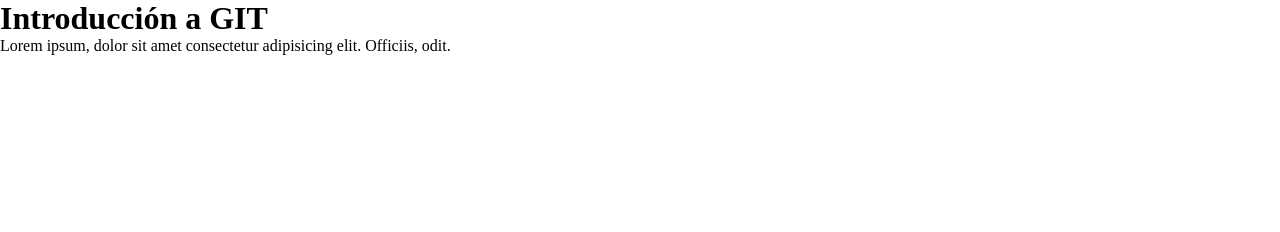
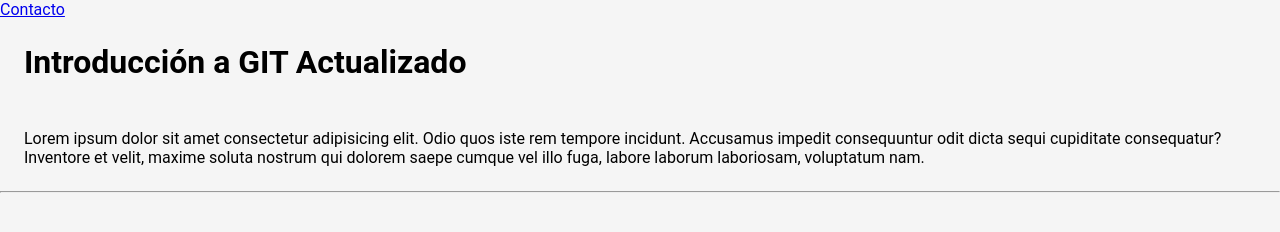
Before and after one commit to norianamijares/73593-Introduccion-GIT, a plain HTML site: page index.html in a window 1280 px wide. Drawn offline with Linux system fonts and the light colour scheme.

Commit message:
Navbar agregado, creado pagina de contacto y estilos mejorados

```diff
--- a/css/styles.css
+++ b/css/styles.css
@@ -3,3 +3,12 @@
     padding: 0;
     box-sizing: border-box;
 }
+
+body {
+    font-family: 'Roboto', sans-serif;
+    background-color: #f5f5f5;
+
+    h1, p {
+        padding: 1.5rem;
+    }
+}
--- a/index.html
+++ b/index.html
@@ -3,12 +3,21 @@
 <head>
     <meta charset="UTF-8">
     <meta name="viewport" content="width=device-width, initial-scale=1.0">
-    <title>GIT</title>
+    <title>GIT Introducción</title>
 
     <link rel="stylesheet" href="/css/styles.css">
 </head>
 <body>
-    <h1>Introducción a GIT</h1>
-    <p>Lorem ipsum, dolor sit amet consectetur adipisicing elit. Officiis, odit.</p>
+
+    <nav>
+        <a href="/pages/contact.html">Contacto</a>
+    </nav>
+
+    <h1>Introducción a GIT Actualizado</h1>
+
+    <p>Lorem ipsum dolor sit amet consectetur adipisicing elit. Odio quos iste rem tempore incidunt. Accusamus impedit consequuntur odit dicta sequi cupiditate consequatur? Inventore et velit, maxime soluta nostrum qui dolorem saepe cumque vel illo fuga, labore laborum laboriosam, voluptatum nam.</p>
+
+    <hr>
+
 </body>
 </html>
```
Also changed, not shown: pages/contact.html (added, +13 -0 lines).
